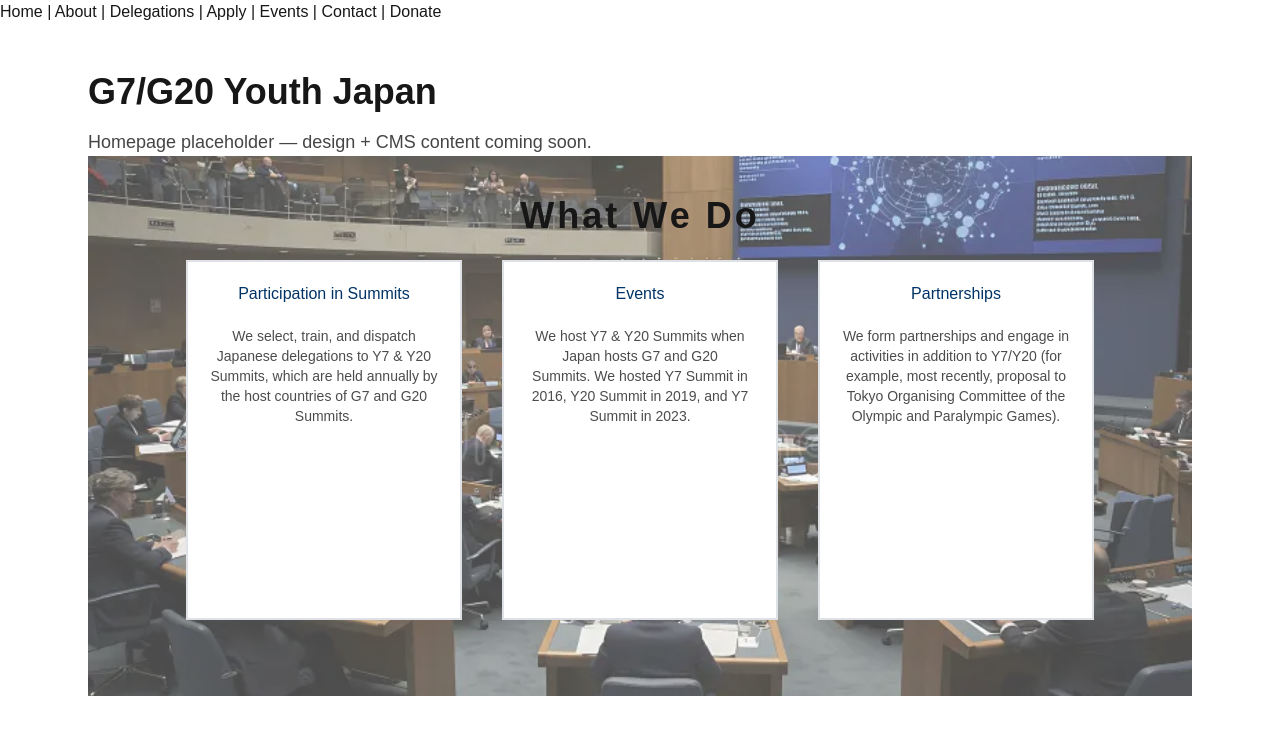
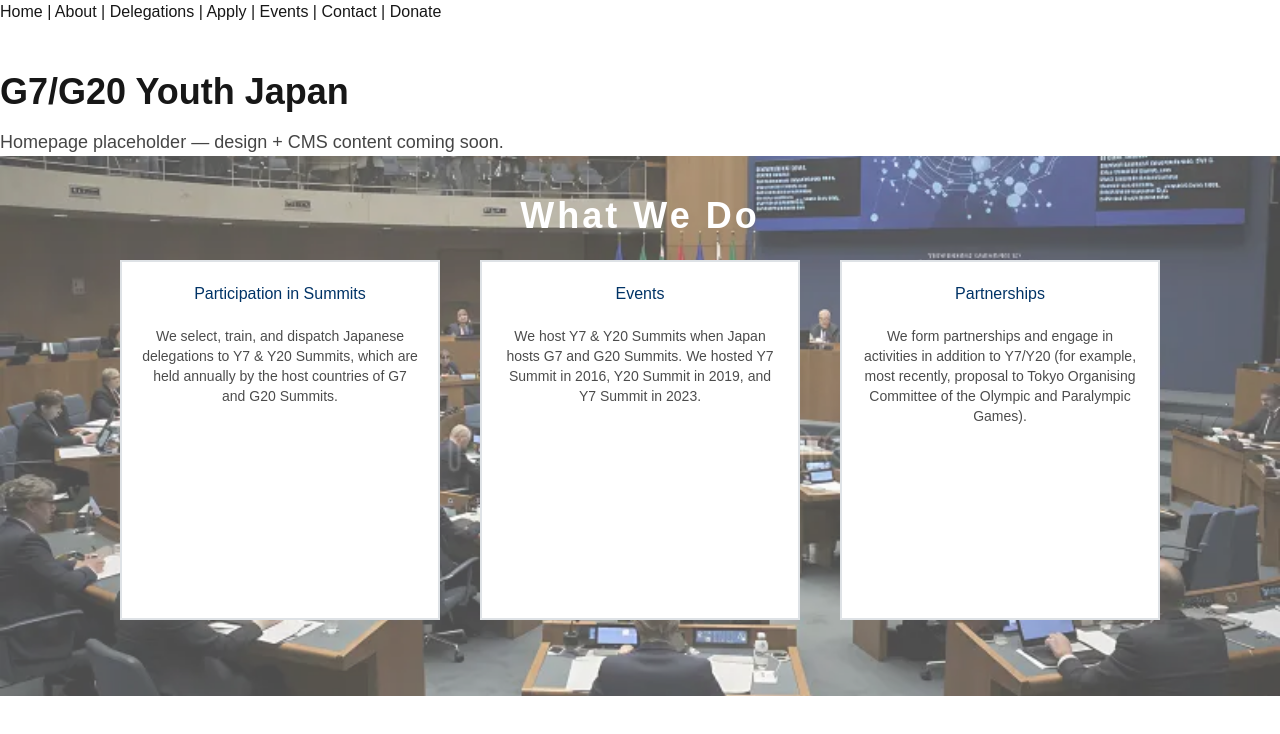
Before and after one commit to fullstackatbrown/project-youth-japan, a Next.js app: page / in a window 1280 px wide. Shown: the top 734 px of the page. Built offline with nearby package versions, Linux system fonts and the light colour scheme.

Commit message:
fixed changes

```diff
--- a/app/page.tsx
+++ b/app/page.tsx
@@ -2,7 +2,7 @@
 
 export default function HomePage() {
   return (
-    <main className="mx-auto max-w-6xl px-6 py-12">
+    <main className="mx-auto py-12">
       <h1 className="text-4xl font-semibold">G7/G20 Youth Japan</h1>
       <p className="mt-4 text-lg opacity-80">
         Homepage placeholder — design + CMS content coming soon.
--- a/components/WhatWeDo.tsx
+++ b/components/WhatWeDo.tsx
@@ -6,7 +6,9 @@
         className="w-full object-cover h-135 opacity-70"
       ></img>
       <div className="absolute inset-0 flex flex-col items-center">
-        <h1 className="text-4xl font-bold pt-10 tracking-[3px]">What We Do</h1>
+        <h1 className="text-white text-4xl font-bold pt-10 tracking-[3px]">
+          What We Do
+        </h1>
         <div className="flex justify-center w-full">
           <div className="bg-white text-center w-1/4 h-90 m-5 mt-6 border-2 border-[#DEE2E6]">
             <h2 className="text-[#003366] m-5">Participation in Summits</h2>
```
